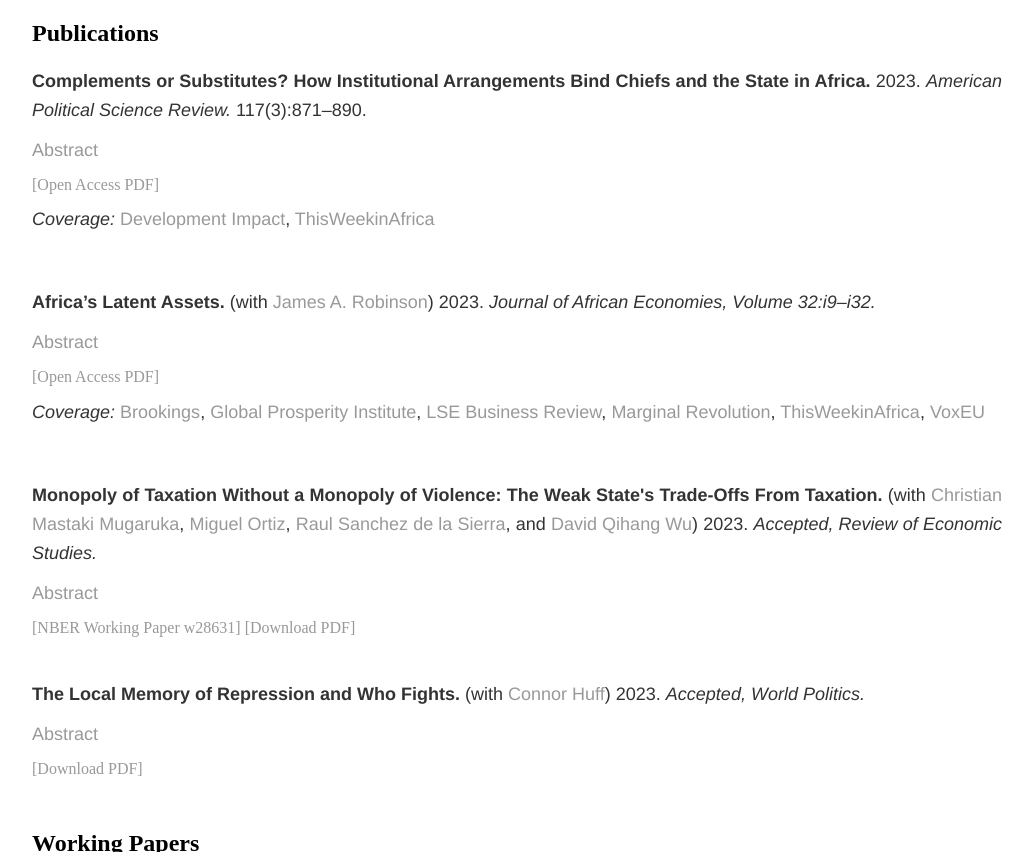
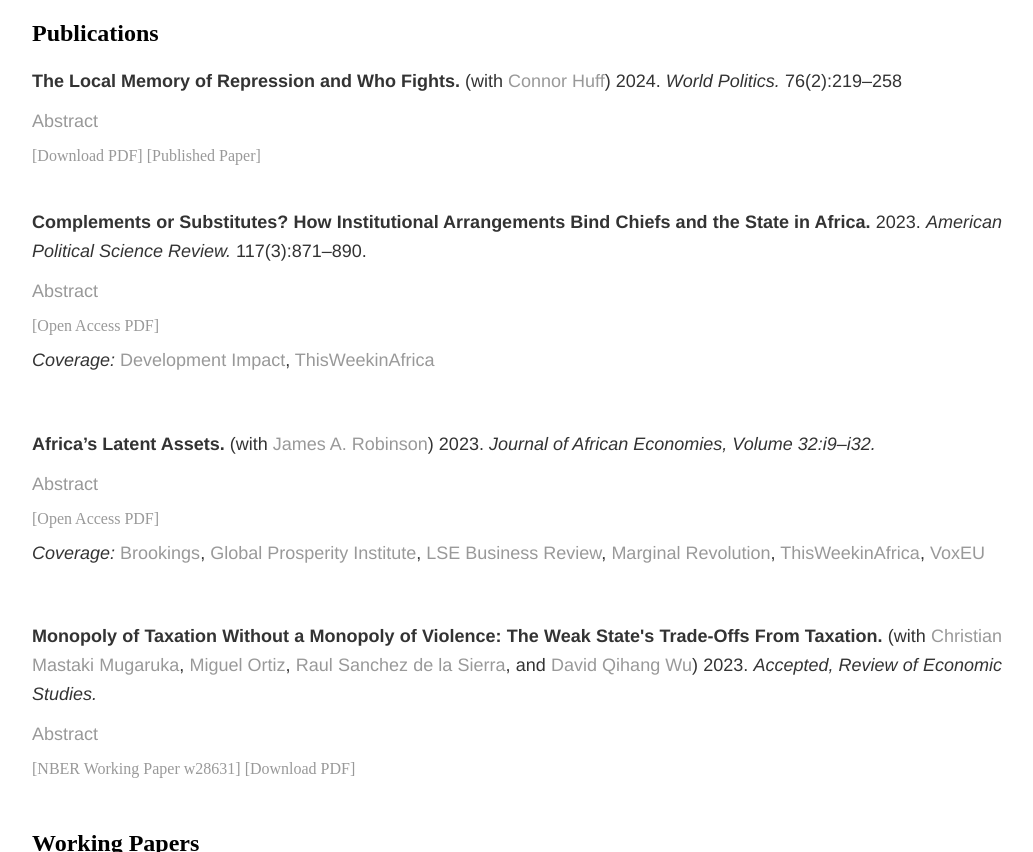
Before and after one commit to soeren-henn/soeren-henn.github.io, a Jekyll site: the page built from research/index.html, in a window 1280 px wide and 1400 px high. Shown: the part 548-1400 px from the top of the window, without its empty margins (123-1156 px from the left). Built offline with Jekyll 4.4.1, drawn with Linux system fonts in a browser that asks for light colours.

Commit message:
Update index.html
Add World Politics citation

```diff
--- a/research/index.html
+++ b/research/index.html
@@ -21,6 +21,15 @@ title: Research
 	<p> You can download my reasearch statement here: <a href="/files/Henn_research.pdf" class="btn btn-default pull-right" title="PDF">Download PDF</a></p>
 	-->
 	<h2>Publications</h2>
+
+	<div class="paper">
+		<p><b>The Local Memory of Repression and Who Fights.</b> (with <a href="https://connordhuff.com/" target="_blank">Connor Huff</a>) 2024. <i>World Politics.</i> 76(2):219&ndash;258</p>
+		<p><a href="#" class="show-abstract">Abstract</a></p>
+    		<p class="hidden-paragraph">How does the local memory of past repression affect whether individuals fight for, or rebel against, the government perpetrator? We theorize how information about past repression is transmitted across generations over time to shape long-run patterns of loyalty and rebellion toward the state. We assess this argument by studying how the legacies of the 1845<code>&#8211;</code>1849 Irish Famine affected the decisions of subsequent generations of Irishmen to fight for or against Britain. Leveraging data on over 150,000 Irish combatants, we show that individuals in places more severely affected by the Famine fought in the pro-British Irish Militia and the WW1 British military at lower rates. By contrast, they rebelled against Britain at higher rates. Additional quantitative analysis provides evidence consistent with the theoretical argument: constituencies more severely affected by the Famine voted for the pro-Irish and anti-British Sinn Fein party at higher rates. Our paper demonstrates how the local memory of past repression can play a crucial role in shaping long-run patterns of conflict participation behavior.</p>
+		<a href="/files/hennhuff_famine.pdf" class="btn btn-default pull-right" title="PDF">[Download PDF]</a> <a href="https://muse.jhu.edu/pub/1/article/924506" class="_blank" title="PDF">[Published Paper]</a>
+
+	</div>
+
 	<div class="paper">
 		<p><b>Complements or Substitutes? How Institutional Arrangements Bind Chiefs and the State in Africa.</b> 2023. <i>American Political Science Review.</i> 117(3):871&ndash;890. </p>
 		<p><a href="#" class="show-abstract">Abstract</a></p>
@@ -42,14 +51,6 @@ title: Research
 		<p><a href="#" class="show-abstract">Abstract</a></p>
     		<p class="hidden-paragraph">This study presents a new economic perspective on state-building based on a case study in the Democratic Republic of the Congo's hinterland. We  explore the implications for the state of considering rebels as stationary bandits.  When the state, through a military operation, made it impossible for rebels to levy taxes, it inadvertently encouraged them to plunder the assets of the very citizens they previously preferred to tax. When it negotiated with  rebels instead, this effect was absent, but negotiating compromised the state's legitimacy and prompted the emergence of new rebels.  The findings suggest that attempting to increase taxation by a weak state in the hinterland could come at the expense of safety in the medium term and of the integrity of the state in the long term.</p>
 		<a href="https://www.nber.org/papers/w28631" target="_blank">[NBER Working Paper w28631]</a> <a href="/files/kimiaII.pdf" class="btn btn-default pull-right" title="PDF">[Download PDF]</a>
-	</div>
-
-	<div class="paper">
-		<p><b>The Local Memory of Repression and Who Fights.</b> (with <a href="https://connordhuff.com/" target="_blank">Connor Huff</a>) 2023. <i> Accepted, World Politics.</i></p>
-		<p><a href="#" class="show-abstract">Abstract</a></p>
-    		<p class="hidden-paragraph">How does the local memory of past repression affect whether individuals fight for, or rebel against, the government perpetrator? We theorize how information about past repression is transmitted across generations over time to shape long-run patterns of loyalty and rebellion toward the state. We assess this argument by studying how the legacies of the 1845<code>&#8211;</code>1849 Irish Famine affected the decisions of subsequent generations of Irishmen to fight for or against Britain. Leveraging data on over 150,000 Irish combatants, we show that individuals in places more severely affected by the Famine fought in the pro-British Irish Militia and the WW1 British military at lower rates. By contrast, they rebelled against Britain at higher rates. Additional quantitative analysis provides evidence consistent with the theoretical argument: constituencies more severely affected by the Famine voted for the pro-Irish and anti-British Sinn Fein party at higher rates. Our paper demonstrates how the local memory of past repression can play a crucial role in shaping long-run patterns of conflict participation behavior.</p>
-		<a href="/files/hennhuff_famine.pdf" class="btn btn-default pull-right" title="PDF">[Download PDF]</a>
-
 	</div>
 <!--
 	<h2>Publications</h2>
```
